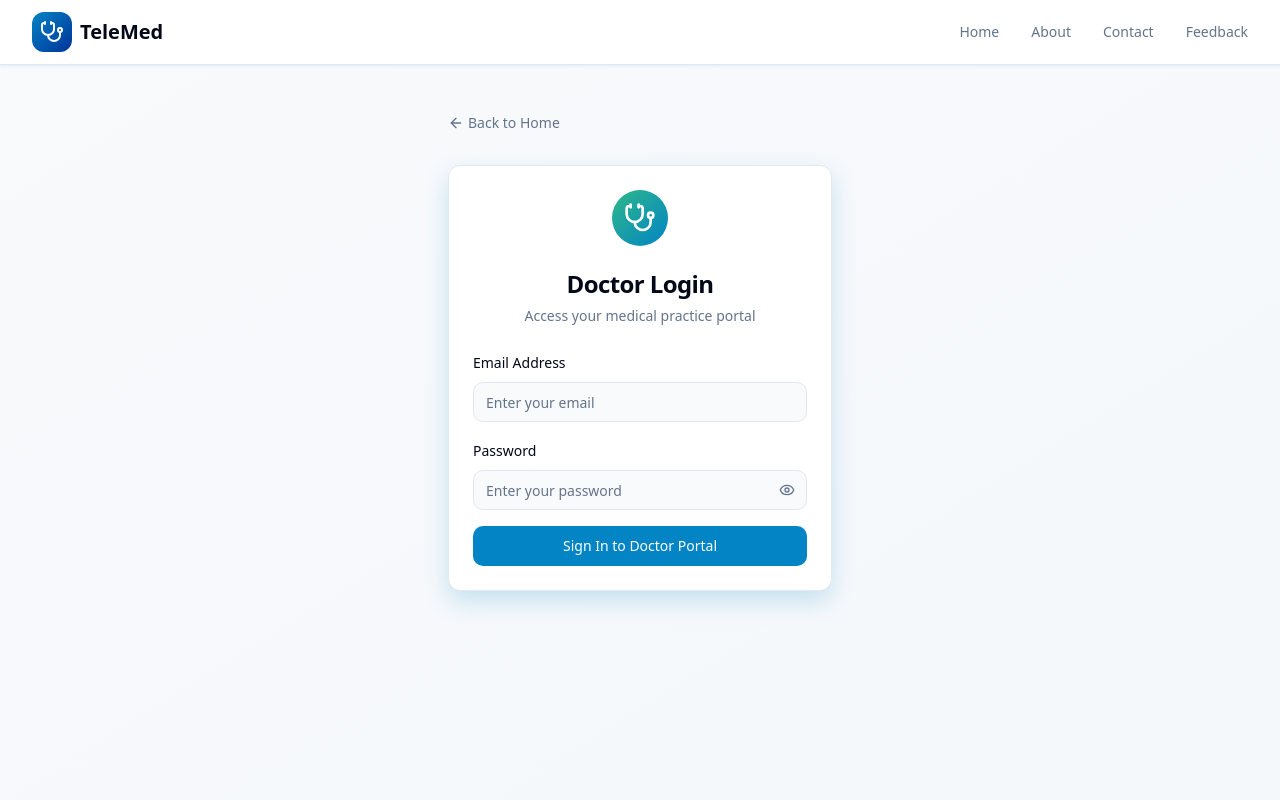
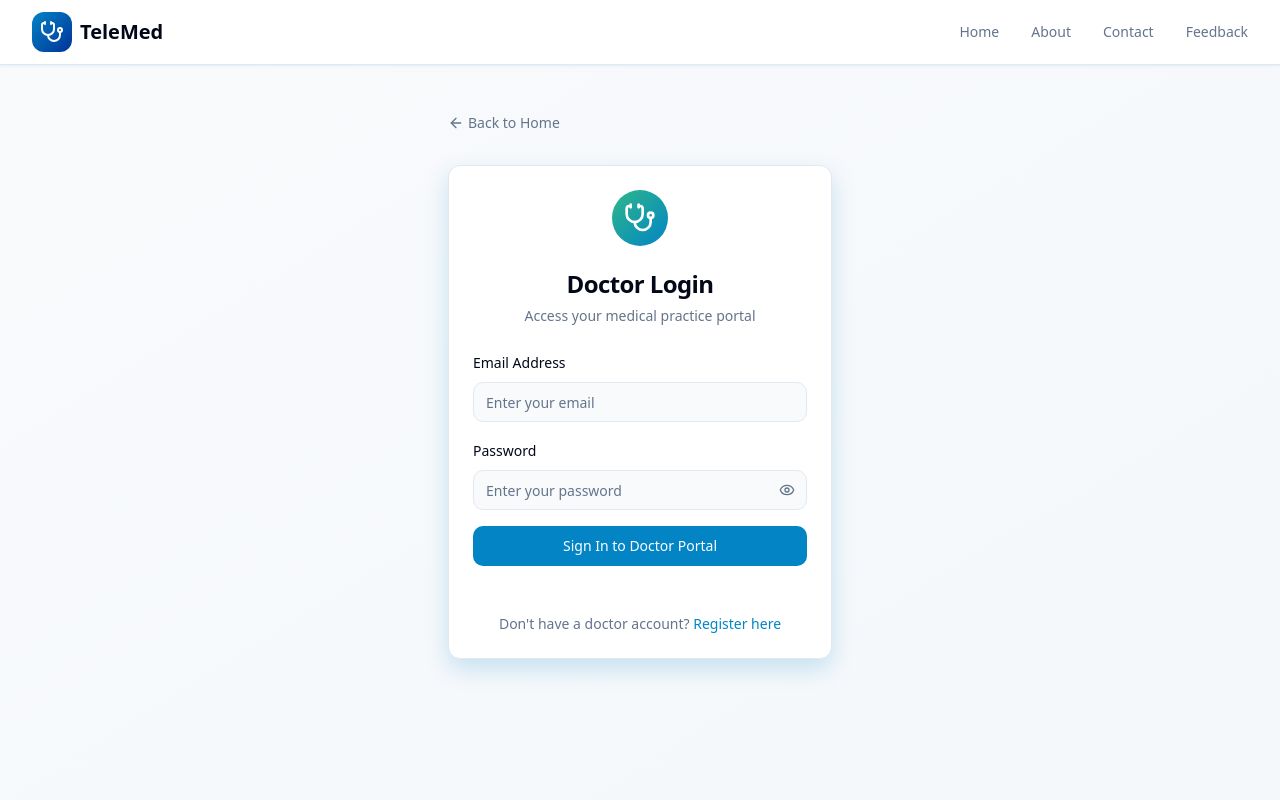
Before and after one commit to bhulakshmi-surada/TeliMedicine, a React (Vite) app: page /login/doctor in a window 1280 px wide. Shown: the top 800 px of the page. Built offline with nearby package versions, Linux system fonts and the light colour scheme; the HTML template or start-up script is replaced by a standard one.

Commit message:
Add Doctor Registration Page

```diff
--- a/src/pages/DoctorLogin.tsx
+++ b/src/pages/DoctorLogin.tsx
@@ -125,6 +125,15 @@ const DoctorLogin = () => {
               </Button>
             </form>
           </CardContent>
+
+          <div className="mt-6 text-center px-6 pb-6">
+            <p className="text-sm text-muted-foreground">
+              Don't have a doctor account?{" "}
+              <Link to="/register/doctor" className="text-primary hover:underline font-medium transition-colors">
+                Register here
+              </Link>
+            </p>
+          </div>
         </Card>
       </div>
     </div>
```
